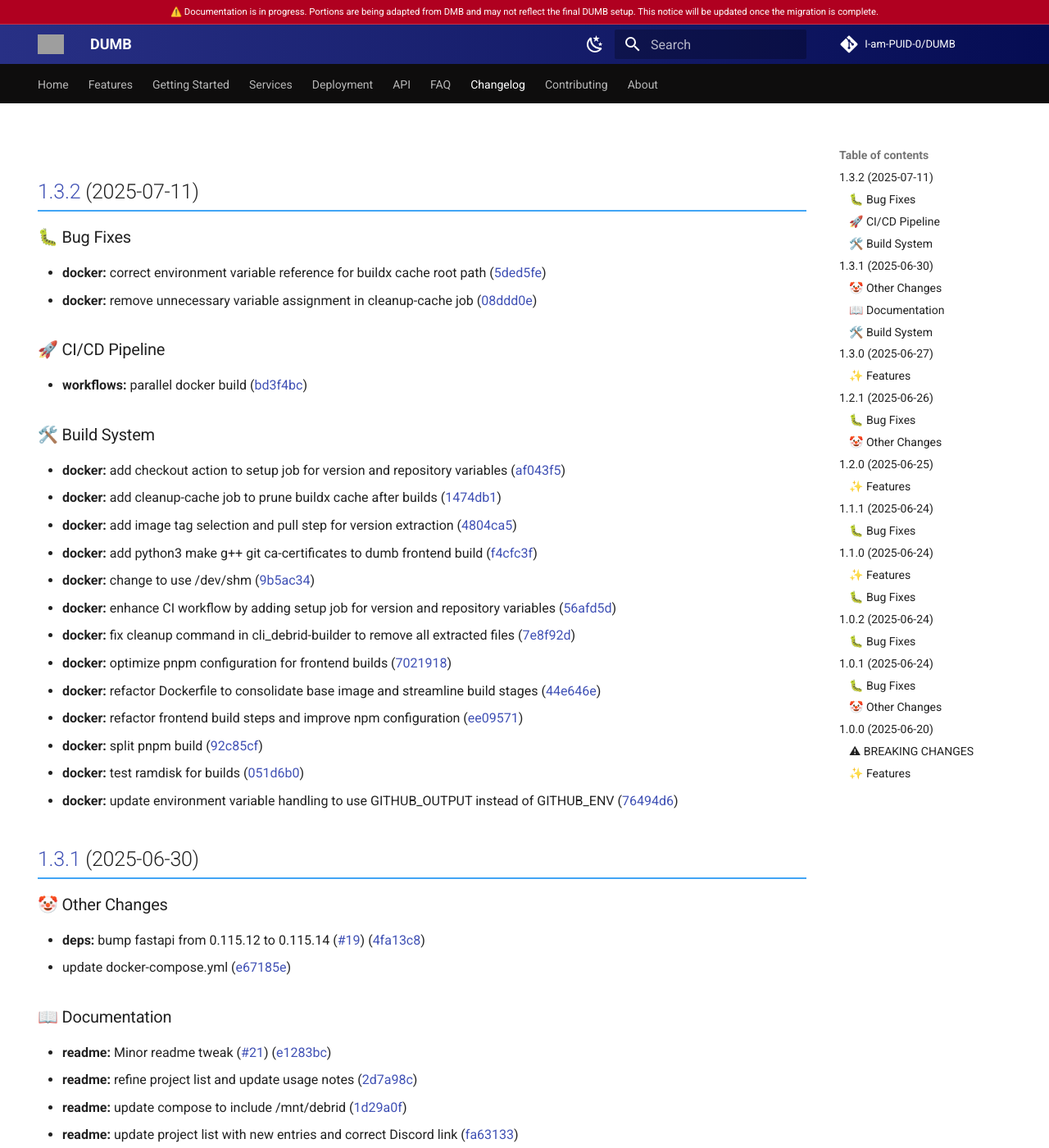
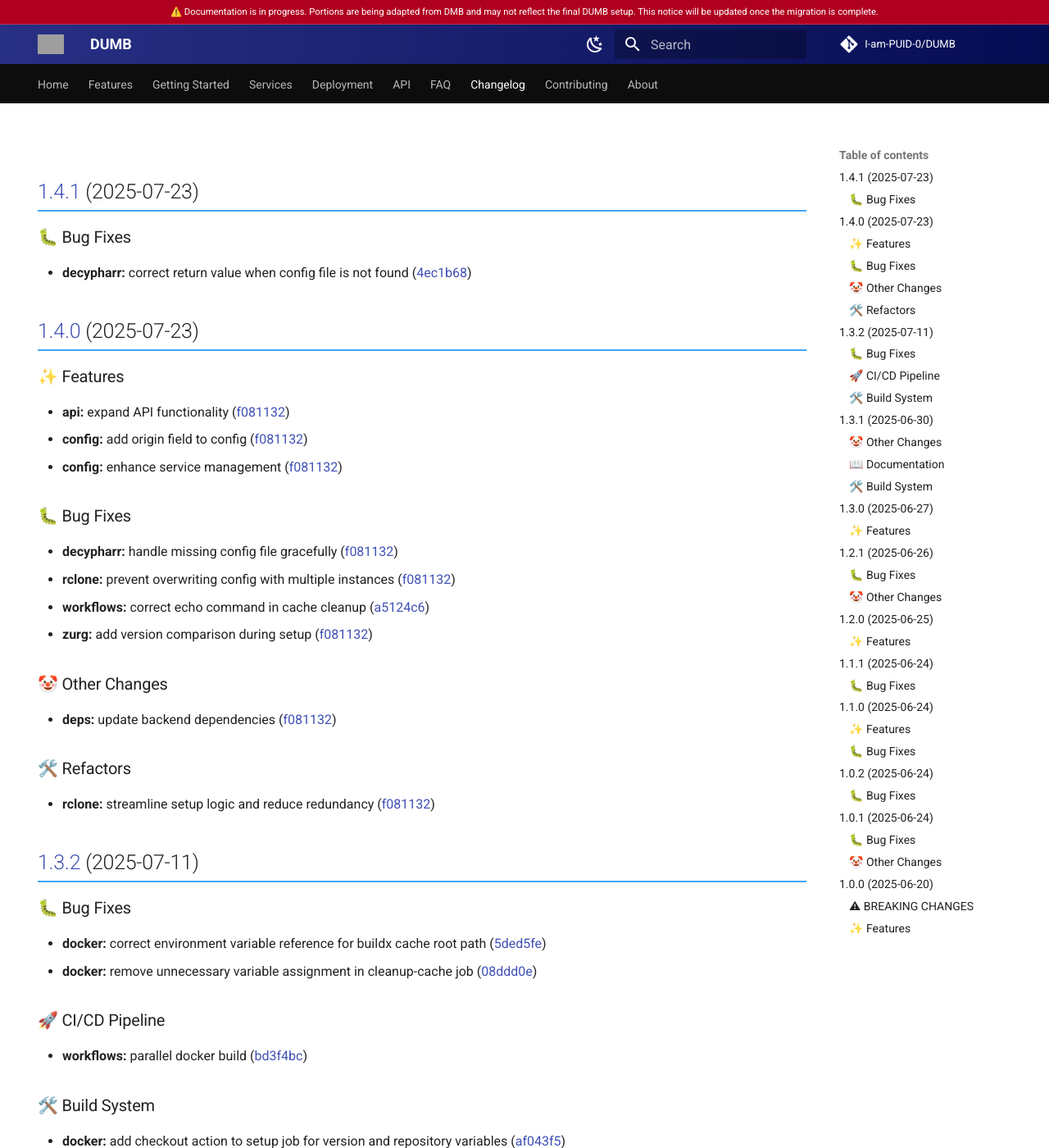
Before and after one commit to I-am-PUID-0/DUMB_docs, an MkDocs documentation site: the page built from docs/changelog.md, in a window 1280 px wide and 1400 px high. Shown: the whole window at 82% size. Built offline with MkDocs 1.6.1 and Material for MkDocs 9.7.7, drawn with Linux system fonts in a browser that asks for light colours; comment, search, counter and statistics services are not loaded; grey boxes are pictures that could not be loaded.

Commit message:
Update Changelog

```diff
--- a/docs/changelog.md
+++ b/docs/changelog.md
@@ -4,6 +4,40 @@ hide:
 ---
 
 # Changelog
+
+## [1.4.1](https://github.com/I-am-PUID-0/DUMB/compare/1.4.0...1.4.1) (2025-07-23)
+
+
+### 🐛 Bug Fixes
+
+* **decypharr:** correct return value when config file is not found ([4ec1b68](https://github.com/I-am-PUID-0/DUMB/commit/4ec1b68dbd8ce768ac39d7663996fcbc8a3523fd))
+
+## [1.4.0](https://github.com/I-am-PUID-0/DUMB/compare/1.3.2...1.4.0) (2025-07-23)
+
+
+### ✨ Features
+
+* **api:** expand API functionality ([f081132](https://github.com/I-am-PUID-0/DUMB/commit/f081132a134d47fe5f689c882d2d8bd9988028d6))
+* **config:** add origin field to config ([f081132](https://github.com/I-am-PUID-0/DUMB/commit/f081132a134d47fe5f689c882d2d8bd9988028d6))
+* **config:** enhance service management ([f081132](https://github.com/I-am-PUID-0/DUMB/commit/f081132a134d47fe5f689c882d2d8bd9988028d6))
+
+
+### 🐛 Bug Fixes
+
+* **decypharr:** handle missing config file gracefully ([f081132](https://github.com/I-am-PUID-0/DUMB/commit/f081132a134d47fe5f689c882d2d8bd9988028d6))
+* **rclone:** prevent overwriting config with multiple instances ([f081132](https://github.com/I-am-PUID-0/DUMB/commit/f081132a134d47fe5f689c882d2d8bd9988028d6))
+* **workflows:** correct echo command in cache cleanup ([a5124c6](https://github.com/I-am-PUID-0/DUMB/commit/a5124c686f55f056963efc293a264a75f8b0a34c))
+* **zurg:** add version comparison during setup ([f081132](https://github.com/I-am-PUID-0/DUMB/commit/f081132a134d47fe5f689c882d2d8bd9988028d6))
+
+
+### 🤡 Other Changes
+
+* **deps:** update backend dependencies ([f081132](https://github.com/I-am-PUID-0/DUMB/commit/f081132a134d47fe5f689c882d2d8bd9988028d6))
+
+
+### 🛠️ Refactors
+
+* **rclone:** streamline setup logic and reduce redundancy ([f081132](https://github.com/I-am-PUID-0/DUMB/commit/f081132a134d47fe5f689c882d2d8bd9988028d6))
 
 ## [1.3.2](https://github.com/I-am-PUID-0/DUMB/compare/1.3.1...1.3.2) (2025-07-11)
 
```
